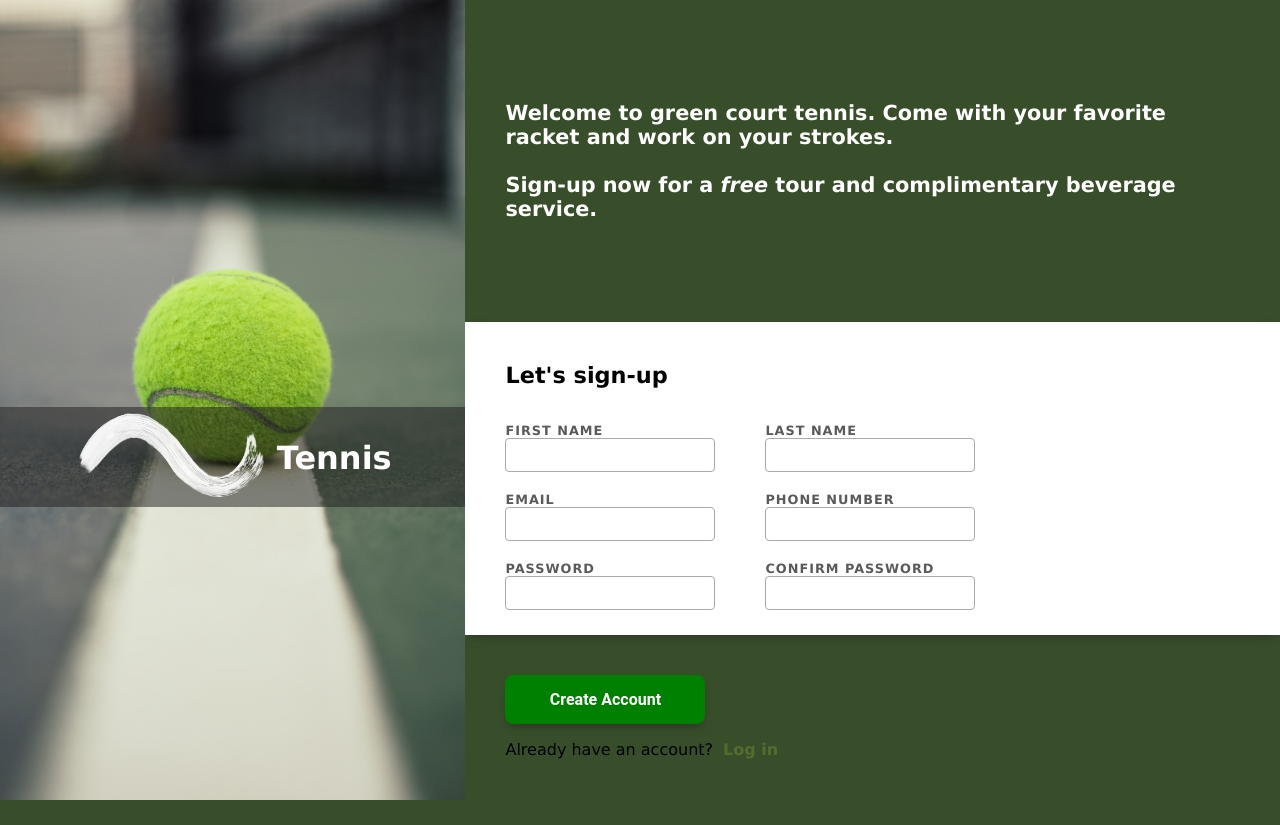
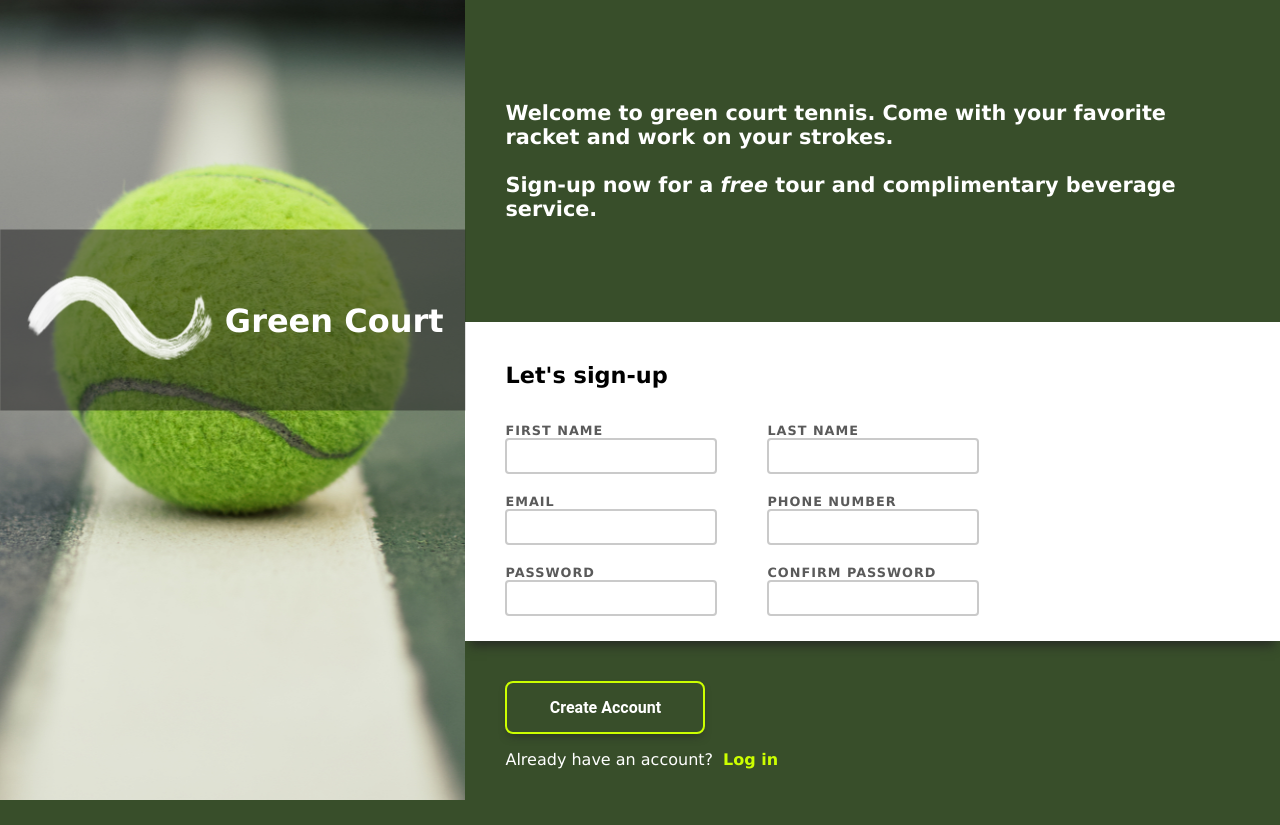
Before and after one commit to thonsm06/Sign-up, a plain HTML site: page index.html in a window 1280 px wide. Drawn offline with Linux system fonts and the light colour scheme.

Commit message:
Optimized image container and added new color

```diff
--- a/css/style.css
+++ b/css/style.css
@@ -1,60 +1,43 @@
 :root {
-    background-color: rgb(56, 78, 42);
+
     box-sizing: border-box;
     padding: 0;
     margin: 0;
     font-family:Verdana, Geneva, Tahoma, sans-serif;
     --drop-shadow: rgba(36, 36, 36, 0.8);
+    --optic-yellow: #CCFF00;
+    --court-green: rgb(56, 78, 42)
 }
 body {
     display: flex;
     padding: 0;
     margin: 0;
-
+    background-color: var(--court-green);
 }
 .left-container {
     position: relative;
+    background-image: url('../img/tennis_ball.jpg');
+    background-position: center;
+    background-size: auto;
+    background-repeat: no-repeat;
     width: 40vw;
-    height: auto;
-
-}
-.tennis-ball {
-    position: absolute;
-    width: 100%;
     height: 100vh;
-    object-fit: cover;
-
-
-}
-.brand-container {
-    position: absolute;
-    top: 50%;
-    width: 100%;
-}
-.text-background {
-    position: absolute;
-    top: 50%;
-    width: 100%;
-    background-color: rgba(29, 29, 29, 0.5);
-    width: 100%;
-    height: 100px;
 }
 .title-container {
+    background-color: rgba(29, 29, 29, 0.5);
+    padding: 40px 0;
+    position: absolute;
+    top: 40%;
+    left: 50%;
+    transform: translate(-50%, -50%);
+    width: 100%;
 
-    position: absolute;
-    top: 50%;
-    width: 100%;
     display: flex;
     justify-content: center;
     align-items: center;
     text-align: center;
-
-}
-.logo {
-
 }
 .title {
-
     color: white;
 }
 
@@ -77,7 +60,7 @@ body {
 /*MIDDLE*/
 .middle-section {
     background-color: white;
-    box-shadow: 0 5px 10px -5px var(--drop-shadow);
+    box-shadow: 0 10px 10px -5px var(--drop-shadow);
     padding: 25px 40px;
     display: flex;
     flex-direction: column;
@@ -117,20 +100,27 @@ input {
     width: 200px;
     height: 1.5rem;
     padding: 4px;
-    border: 1px solid rgb(170, 170, 170);
+    border: 2px solid rgb(202, 202, 202);
     border-radius: 4px;
 }
+.middle-section input:hover,
+
+.middle-section input:focus-visible{
+    border-color: #CCFF00;
+    box-shadow: 0 5px 5px -5px var(--drop-shadow);
+}
+
 /*BOTTOM*/
 .bottom-section {
     padding: 40px;
 }
 
 .bottom-section input {
-    background-color: green;
+    background-color: var(--court-green);
     color: white;
     font-size: 1rem;
     font-weight: bold;
-    border: none;
+    border: 2px solid var(--optic-yellow);
     border-radius: 8px;
     padding: 15px 20px;
     height: auto;
@@ -143,10 +133,10 @@ input {
     gap: 10px;
 }
 .change-login p {
-
+    color: white;
 }
 .change-login a{
-    color: darkolivegreen;
+    color: var(--optic-yellow);
     text-decoration: none;
     font-weight: bold;
 }
--- a/index.html
+++ b/index.html
@@ -10,13 +10,9 @@
 </head>
 <body>
     <div class="left-container">
-        <img class="tennis-ball" src="img/tennis_ball.jpg" alt="Close up of a green tennis ball on a white line">
-        <div class="brand-container">
-            <div class="text-background"></div>
-            <div class="title-container">
-                <img class="logo" src="img/logo.png" alt="The company logo">
-                <h1 class="title">Tennis</h1>
-            </div>
+        <div class="title-container">
+            <img class="logo" src="img/logo.png" alt="The company logo">
+            <h1 class="title">Green Court</h1>
         </div>
     </div>
     <form class="form" action="">
```
